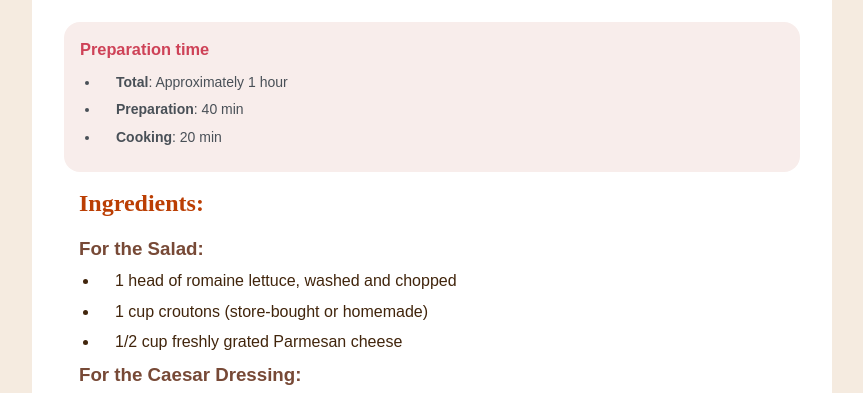
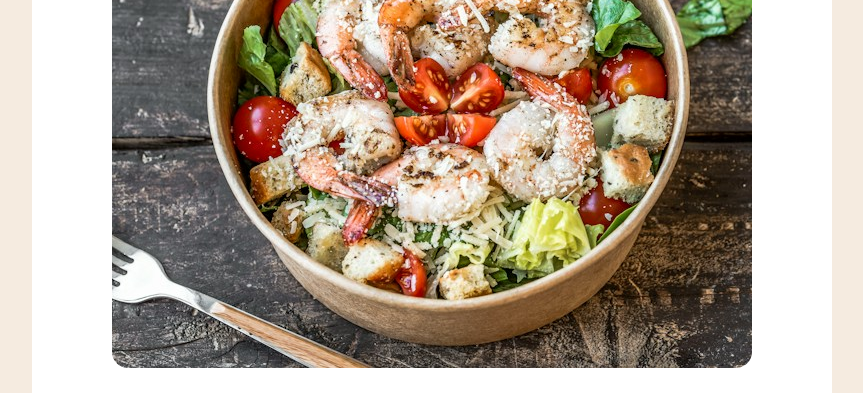
Before and after one commit to andre-assis/odin-project, a plain HTML site: page odin-recipes/pages/caesar-salad.html in a window 1280 px wide. Shown: the part 234-627 px from the top of the page, without its empty margins (208-1071 px from the left). Drawn offline with Linux system fonts and the light colour scheme; the site is published under a folder, as on GitHub Pages, so addresses that start at the root find nothing.

Commit message:
fix img link

```diff
--- a/odin-recipes/pages/caesar-salad.html
+++ b/odin-recipes/pages/caesar-salad.html
@@ -11,7 +11,7 @@
 <body>
     <div class="container">
         <div class="recipe-img">
-            <img src="/images/caesar-salad.jpg" alt="caesar-salad">
+            <img src="images/caesar-salad.jpg" alt="caesar-salad">
         </div>
 
         <div class="recipe-information">
```
